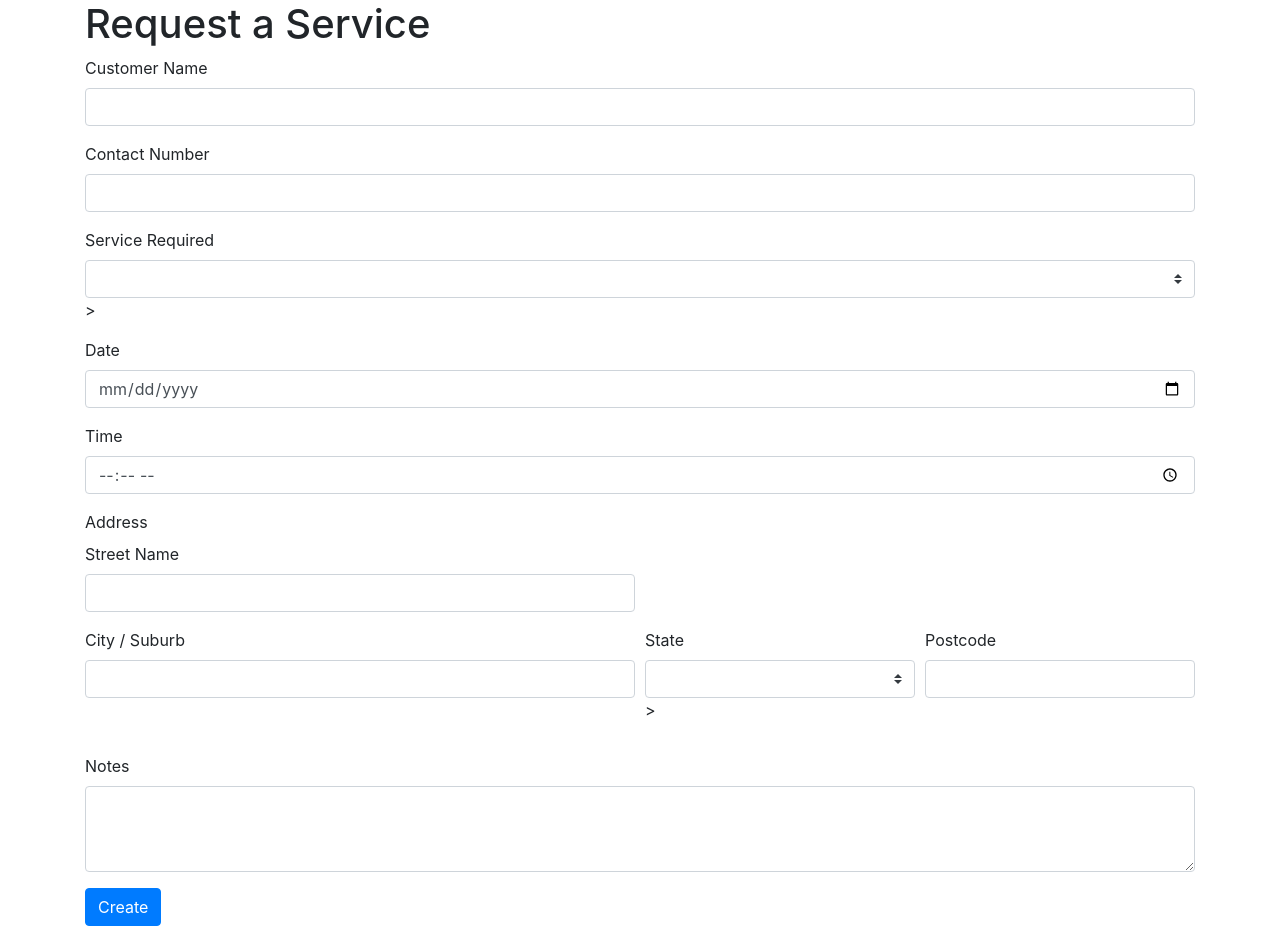
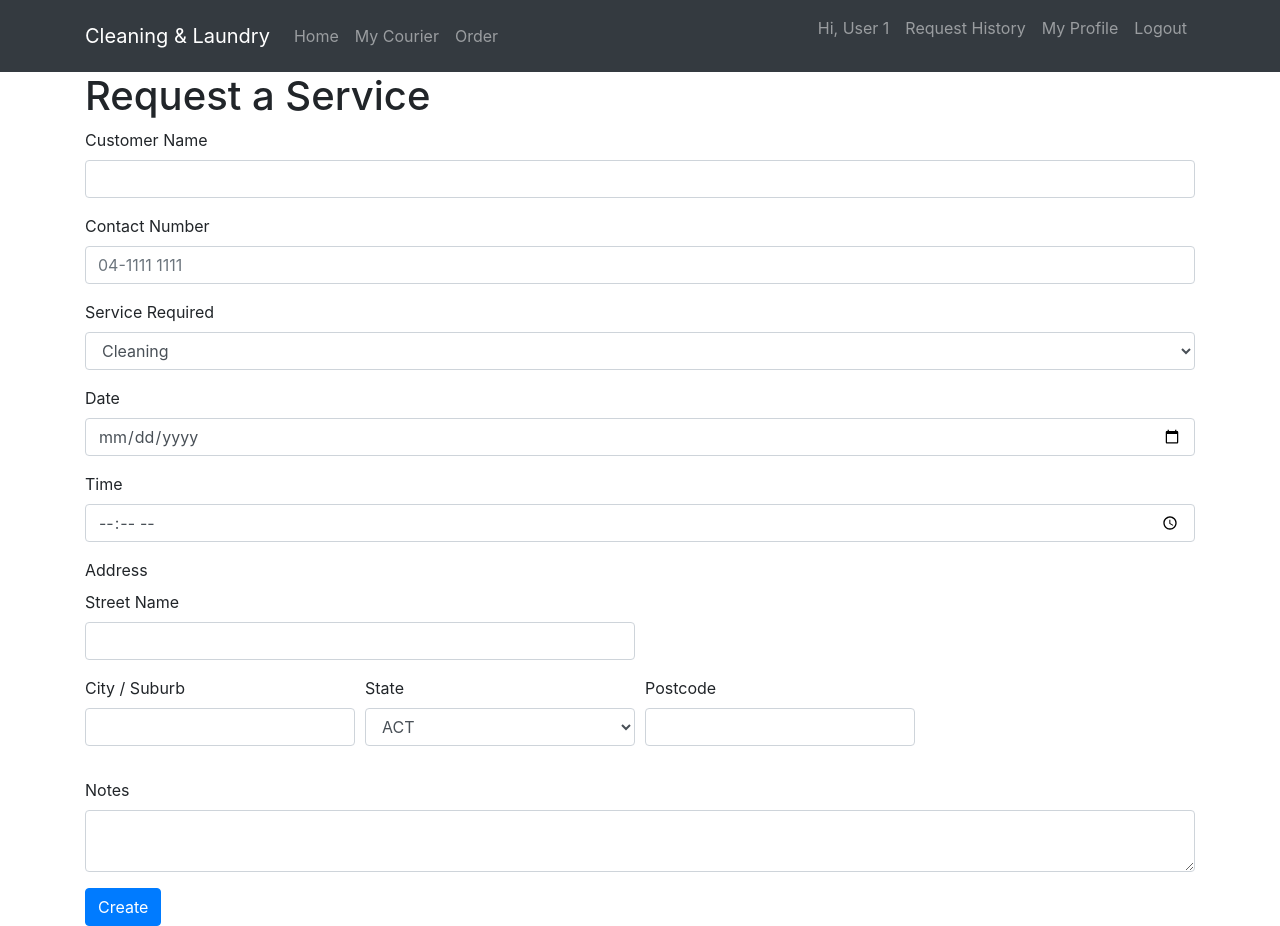
Before and after one commit to hholly3003/Cleaning-and-Laundry-Management-System, a Flask app: page /jobs/create-view in a window 1280 px wide. Run offline with Flask 2, Linux system fonts and the light colour scheme; the visitor is signed in with stand-in values (Sample User, id 1); data comes from the database, SQL or seed files in the repository.

Commit message:
adding job create form and templates

```diff
--- a/src/controllers/jobs_controller.py
+++ b/src/controllers/jobs_controller.py
@@ -131,26 +131,35 @@ def index_view():
 @login_required
 def create_view():
     form = JobForm()
+    # print(form)
+    # if form.validate_on_submit():
+    # print(form.cust_name.data)
+    # print(form.contact_num.data)
+    # print(form.job_requested.data)
+    # print(form.job_date.data)
+    # print(form.job_time.data)
+    # print(form.job_address.data)
+    # print(form.notes.data)
+
     if form.validate_on_submit():
-        flash("Testing")
+        flash("Creating....")
         profile = Profile.query.get(current_user.id)
-        job_type = JobType.query.filter_by(name=form.job_requested.data).first()
+        job_type = JobType.query.filter_by(id=form.job_requested.data).first()
 
         job = Job()
         job.cust_name = form.cust_name.data
+        print(form.cust_name.data)
         job.contact_num = form.contact_num.data
-        job.job_requested = form.job_requested.data
+        job.job_requested = job_type.name
         job.job_date = form.job_date.data
-        print("*****************")
         job.job_time = form.job_time.data
         job.job_address = form.job_address.data
         job.job_notes = form.notes.data
         job.job_status = "Pending"
         profile.jobs.append(job)
         job_type.jobs.append(job)
-
+        print(job)
         db.session.commit()
-        print(job)
 
         flash("Your request is received!")
         return redirect(url_for("profiles.profile_view", id=profile.id))
@@ -175,21 +184,21 @@ def job_view(id):
 
     return render_template("job_page.html", job=job)
 
-@jobs.route("/job-view/<int:id>", methods=["GET"])
-@login_required
-def delete_view(id):
-    user_id = current_user.id
-    user = User.query.get(user_id)
+# @jobs.route("/job-view/<int:id>", methods=["GET"])
+# @login_required
+# def delete_view(id):
+#     user_id = current_user.id
+#     user = User.query.get(user_id)
 
-    if not user:
-        flash("Invalid user")
-        return redirect(url_for("auth.login_view"))
+#     if not user:
+#         flash("Invalid user")
+#         return redirect(url_for("auth.login_view"))
 
-    profile = Profile.query.filter_by(user_id=user.id).first()
-    job = Job.query.filter_by(id=id, profile_id=profile.id).first()
+#     profile = Profile.query.filter_by(user_id=user.id).first()
+#     job = Job.query.filter_by(id=id, profile_id=profile.id).first()
 
-    if not job:
-        flash("Unauthorised to access the job information")
-        return redirect(url_for("jobs.index_view"))
+#     if not job:
+#         flash("Unauthorised to access the job information")
+#         return redirect(url_for("jobs.index_view"))
 
-    return render_template("job_page.html", job=job)
+#     return render_template("job_page.html", job=job)
--- a/src/forms.py
+++ b/src/forms.py
@@ -78,6 +78,9 @@ class ProfileForm(FlaskForm):
 #     number = StringField("Number")
 
 class AddressForm(FlaskForm):
+    class Meta:
+        csrf = False
+
     street_name = StringField(
         "Street Name",
         validators=[
--- a/src/schemas/JobSchema.py
+++ b/src/schemas/JobSchema.py
@@ -13,11 +13,11 @@ class JobSchema(ma.SQLAlchemyAutoSchema):
     job_requested = ma.String(required=True, validate=OneOf(choices=["cleaning","laundry"]))
     job_created = ma.DateTime(required=True)
     job_date = ma.Date(required=True)
-    # job_time = ma.Time()
+    job_time = ma.Time(required=True)
     job_address = ma.String(required=True, validate=Length(min=10))
     notes = ma.String()
     job_type = ma.Nested(JobTypeSchema)
-    profile = ma.Nested(ProfileSchema)
+    profiles = ma.Nested(ProfileSchema)
 
 
 job_schema = JobSchema()
--- a/src/templates/create_job.html
+++ b/src/templates/create_job.html
@@ -10,106 +10,56 @@
 
       <div class="form-group">
         <label for="cust_name">Customer Name</label>
-        <input type="text" class="form-control" name="cust_name">
-        {% if form.cust_name.errors %}
-          <ul class="errors">
-            {% for error in form.cust_name.errors %}
-              <li>{{ error }}</li>
-            {% endfor %}
-          </ul>
-        {% endif %}
+        {{form.cust_name(class_="form-control")}}
       </div>
 
       <div class="form-group">
         <label for="contact_num">Contact Number</label>
-        <input type="tel" class="form-control" name="contact_num">
-
-        {% if form.contact_num.errors %}
-          <ul class="errors">
-            {% for error in form.contact_num.errors %}
-              <li>{{ error }}</li>
-            {% endfor %}
-          </ul>
-        {% endif %}
+        {{form.contact_num(class_="form-control", type="tel", placeholder="04-1111 1111")}}
       </div>
 
       <div class="form-group">
         <label for="job_requested">Service Required</label>
-        <select name="state" class="custom-select">
-            <option {{form.job_requested}}></option>
-        </select>
-
-        {% if form.job_requested.errors %}
-            <ul class="errors">
-                {% for error in form.job_requested.errors %}
-                <li>{{ error }}</li>
-                {% endfor %}
-            </ul>
-        {% endif %}
+        {{form.job_requested(class_="form-control")}}
       </div>
 
       <div class="form-group">
         <label for="job_date">Date</label>
-        <input type="date" class="form-control" name="job_date">
-        {% if form.job_date.errors %}
-          <ul class="errors">
-            {% for error in form.job_date.errors %}
-              <li>{{ error }}</li>
-            {% endfor %}
-          </ul>
-        {% endif %}
+        {{form.job_date(class_="form-control", type="date")}}
       </div>
 
       <div class="form-group">
         <label for="job_time">Time</label>
-        <input type="time" class="form-control" name="job_time">
-        {% if form.job_time.errors %}
-          <ul class="errors">
-            {% for error in form.job_time.errors %}
-              <li>{{ error }}</li>
-            {% endfor %}
-          </ul>
-        {% endif %}
+        {{form.job_time(class_="form-control", type="time")}}
       </div>
 
       <div class="form-group">
-        <label for="job_address">Address</label>
+        <label for="job_address">Address</label><br>
         <div class="form-row">
           <div class="col-md-6 mb-3">
             <label for="street_name">Street Name</label>
-                <input type="text" class="form-control" name="street_name">
+            {{form.job_address.street_name(class_="form-control")}}
           </div>
         </div>
         <div class="form-row">
-            <div class="col-md-6 mb-3">
+          <div class="col-md-3 mb-3">
             <label for="suburb">City / Suburb</label>
-              <input type="text" class="form-control" name="suburb">
+            {{form.job_address.suburb(class_="form-control")}}
           </div>
           <div class="col-md-3 mb-3">
-              <label for="state">State</label>
-              <select name="state" class="custom-select">
-                <option {{form.job_address.state}}></option>
-                  <!-- <option> {{ form.job_address.state }} </option> -->
-              </select>
+            <label for="street_name">State</label>
+            {{form.job_address.state(class_="form-control")}}
           </div>
           <div class="col-md-3 mb-3">
-                  <label for="postcode">Postcode</label>
-                  <input type="text" class="form-control" name="postcode">
+            <label for="street_name">Postcode</label>
+            {{form.job_address.postcode(class_="form-control")}}
           </div>
         </div>
       </div>
 
       <div class="form-group">
         <label for="notes">Notes</label>
-        <textarea class="form-control" id="notes" rows=3></textarea>
-
-        {% if form.notes.errors %}
-          <ul class="errors">
-            {% for error in form.notes.errors %}
-              <li>{{ error }}</li>
-            {% endfor %}
-          </ul>
-        {% endif %}
+        {{form.notes(class_="form-control")}}
       </div>
 
       <div class="submit-button">
--- a/src/templates/index_job.html
+++ b/src/templates/index_job.html
@@ -10,7 +10,7 @@
         <div class="card-body">
           <h5 class="card-title">{{job.cust_name}}</h5>
           <p class="card-text">Job Type : {{job.job_requested}}</p>
-          <a href="{{url_for('jobs.job_view',id=job.id)}}" class="nav-link justify-content-end">Job Details</a>
+          <a href="{{url_for('jobs.job_view', id=job.id)}}" class="nav-link justify-content-end">Job Details</a>
         </div>
     </div>
     {% endfor %}
--- a/src/templates/job_page.html
+++ b/src/templates/job_page.html
@@ -23,6 +23,7 @@
                     <div class="text-secondary">Address : {{job.job_address}}</div>
                     <div class="text-secondary">Notes : {{job.notes}}</div>
                 </div>
+                <p class="card-text">Created by: {{job.profiles.firstname}}</p>
             </div>
         </div>
     </div>
--- a/src/templates/layout.html
+++ b/src/templates/layout.html
@@ -7,10 +7,61 @@
     <!-- Bootstrap CSS -->
     <link rel="stylesheet" href="https://cdn.jsdelivr.net/npm/bootstrap@4.6.0/dist/css/bootstrap.min.css" integrity="sha384-B0vP5xmATw1+K9KRQjQERJvTumQW0nPEzvF6L/Z6nronJ3oUOFUFpCjEUQouq2+l" crossorigin="anonymous">
 
-    <title>Cleaning and Laundry Management System</title>
+    {% if title %}:
+      <title>{{title}}</title>
+    {%else%}
+      <title>Cleaning and Laundry Management System</title>
+    {%endif%}
+
 </head>
 <body>
-    <div class="container">
+  <header class="site-header">
+    <nav class="navbar navbar-expand-md navbar-dark bg-dark">
+      <div class="container">
+        <a class="navbar-brand" href=#>Cleaning & Laundry</a>
+        <button class="navbar-toggler" type="button" data-toggle="collapse" data-target="#navbarNav" aria-controls="navbarNav" aria-expanded="false" aria-label="Toggle navigation">
+          <span class="navbar-toggler-icon"></span>
+        </button>
+        <div class="collapse navbar-collapse" id="navbarNav">
+          {% if current_user.is_authenticated %}
+            <div class="navbar-nav mr-auto">
+              <a href="#" class="nav-item nav-link">Home</a>
+              <a href="#" class="nav-item nav-link">My Courier</a>
+              <a href="#" class="nav-item nav-link">Order</a>
+            </div>
+          <!-- Navbar Right Side -->
+            <div class="navbar-nav">
+              <p class="nav-item nav-link">Hi, User {{current_user.id}}</p>
+              <a href="{{url_for('jobs.index_view')}}" class="nav-item nav-link">Request History</a>
+              <a href="{{url_for('profiles.profile_view',id=current_user.id)}}" class="nav-item nav-link">My Profile</a>
+              <a href="{{url_for('auth.logout')}}" class="nav-item nav-link">Logout</a>
+            </div>
+          {% else %}
+            <div class="navbar-nav mr-auto"></div>
+            <div class="navbar-nav">
+              <a href="#" class="nav-item nav-link">Login</a>
+              <a href="#" class="nav-item nav-link">Register</a>
+            </div>
+          {% endif %}
+        </div>
+      </div>
+    </nav>
+  </header>
+  <main role="main" class="container mr-auto">
+    <div class="row">
+      <div class="col">
+        {% if messages %}
+          {% for message in messages %}
+            <div class="alert alert-{{message.tags}}">
+              {{message}}
+            </div>
+          {% endfor %}
+        {% endif %}
+        {% block content %}{% endblock content %}
+      </div>
+    </div>
+  </main>
+    <!-- <div class="container">
     {% with messages = get_flashed_messages(with_categories=true) %}
     {% if messages %}
       {% for category, message in messages %}
@@ -19,13 +70,10 @@
         </div>
       {% endfor %}
     {% endif %}
-    {% endwith %}
+    {% endwith %} -->
 
-    {% block content %}
     <script src="https://code.jquery.com/jquery-3.5.1.slim.min.js" integrity="sha384-DfXdz2htPH0lsSSs5nCTpuj/zy4C+OGpamoFVy38MVBnE+IbbVYUew+OrCXaRkfj" crossorigin="anonymous"></script>
     <script src="https://cdn.jsdelivr.net/npm/popper.js@1.16.1/dist/umd/popper.min.js" integrity="sha384-9/reFTGAW83EW2RDu2S0VKaIzap3H66lZH81PoYlFhbGU+6BZp6G7niu735Sk7lN" crossorigin="anonymous"></script>
     <script src="https://cdn.jsdelivr.net/npm/bootstrap@4.6.0/dist/js/bootstrap.min.js" integrity="sha384-+YQ4JLhjyBLPDQt//I+STsc9iw4uQqACwlvpslubQzn4u2UU2UFM80nGisd026JF" crossorigin="anonymous"></script>
-    {% endblock %}
-    </div>
 </body>
 </html>
```
Also changed, not shown: src/controllers/profiles_controller.py (+5 -5 lines). Lines whose indentation alone changed are shown as unchanged.
